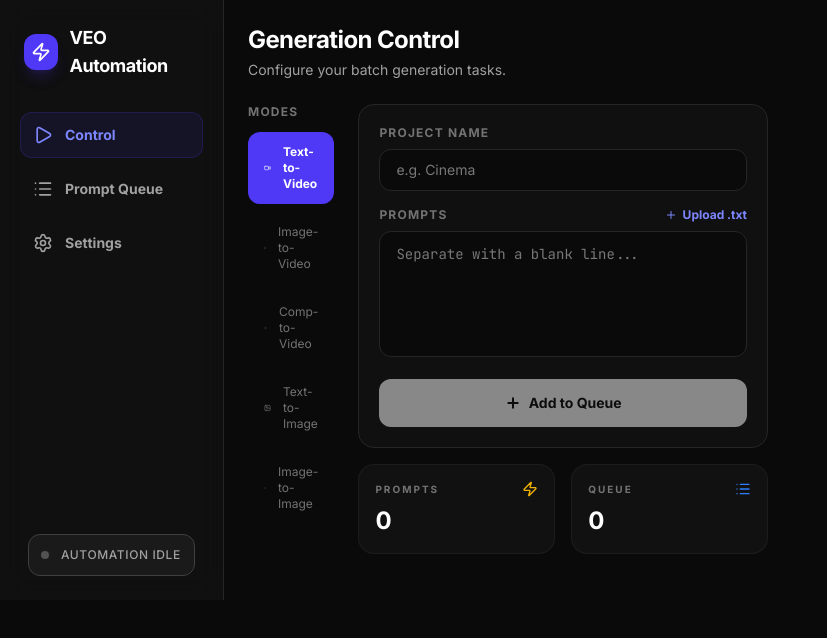
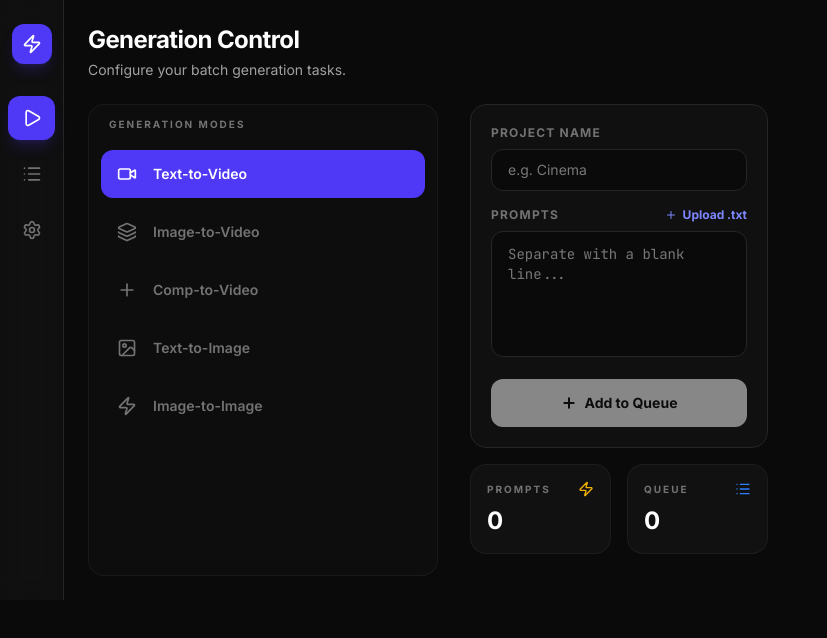
Before and after one commit to kent1715/ext-V-green, a React (Vite) app: page / in a window 1280 px wide. Shown: the top 638 px of the page, without its empty margins (0-827 px from the left). Built offline with nearby package versions, Linux system fonts and the light colour scheme.

Commit message:
feat(ui): Simplify sidebar for popup
Reduce sidebar width and remove text labels to optimize space in the browser popup view. Use icon-only buttons for navigation.

```diff
--- a/src/App.tsx
+++ b/src/App.tsx
@@ -76,55 +76,36 @@ export default function App() {
 
   return (
     <div className="flex w-[800px] h-[600px] bg-neutral-950 text-neutral-200 overflow-hidden">
-      {/* Sidebar - Fixed width for popup context */}
-      <nav className="w-56 border-r border-neutral-800 flex flex-col py-6 px-5 shrink-0 bg-neutral-900/50 backdrop-blur-md">
-        <div className="flex items-center gap-3 mb-8 px-1">
-          <div className="w-9 h-9 rounded-xl bg-indigo-600 flex items-center justify-center shadow-lg shadow-indigo-600/20">
+      {/* Sidebar - Compact for popup optimization */}
+      <nav className="w-16 border-r border-neutral-800 flex flex-col py-6 px-0 items-center shrink-0 bg-neutral-900/50 backdrop-blur-md">
+        <div className="mb-8">
+          <div className="w-10 h-10 rounded-xl bg-indigo-600 flex items-center justify-center shadow-lg shadow-indigo-600/20">
             <Zap className="w-5 h-5 text-white" />
           </div>
-          <span className="font-bold text-lg tracking-tight text-white">VEO Automation</span>
         </div>
 
-        <div className="flex flex-col gap-2 w-full">
-          <NavButton
+        <div className="flex flex-col gap-3 w-full px-2">
+          <NavIconButton
             active={activeTab === 'control'}
             onClick={() => setActiveTab('control')}
             icon={<Play className="w-5 h-5" />}
-            label="Control"
           />
-          <NavButton
+          <NavIconButton
             active={activeTab === 'queue'}
             onClick={() => setActiveTab('queue')}
             icon={<List className="w-5 h-5" />}
-            label="Prompt Queue"
             badge={queue.length > 0 ? queue.length : undefined}
           />
-          <NavButton
+          <NavIconButton
             active={activeTab === 'settings'}
             onClick={() => setActiveTab('settings')}
             icon={<SettingsIcon className="w-5 h-5" />}
-            label="Settings"
           />
-        </div>
-
-        <div className="mt-auto pt-6 px-2">
-          <div className={cn(
-            "p-3 rounded-xl flex items-center gap-3 border transition-all",
-            isExtensionActive ? "bg-green-500/10 border-green-500/50" : "bg-neutral-800/50 border-neutral-700"
-          )}>
-            <div className={cn(
-              "w-2 h-2 rounded-full",
-              isExtensionActive ? "bg-green-500 animate-pulse" : "bg-neutral-600"
-            )} />
-            <span className="hidden md:block text-xs font-medium uppercase tracking-wider text-neutral-400">
-              {isExtensionActive ? "Automation Active" : "Automation Idle"}
-            </span>
-          </div>
         </div>
       </nav>
 
       {/* Main Content */}
-      <main className="flex-1 overflow-y-auto relative">
+      <main className="flex-1 overflow-y-auto relative min-w-0">
         <AnimatePresence mode="wait">
           {activeTab === 'control' && <ControlTab key="control" mode={selectedMode} setMode={setSelectedMode} onAdd={addToQueue} queueCount={queue.length} />}
           {activeTab === 'queue' && (
@@ -142,6 +123,25 @@ export default function App() {
         </AnimatePresence>
       </main>
     </div>
+  );
+}
+
+function NavIconButton({ active, icon, onClick, badge }: { active: boolean, icon: React.ReactNode, onClick: () => void, badge?: number }) {
+  return (
+    <button
+      onClick={onClick}
+      className={cn(
+        "flex items-center justify-center p-3 rounded-xl transition-all relative group",
+        active ? "bg-indigo-600 text-white shadow-lg shadow-indigo-600/20" : "text-neutral-500 hover:bg-neutral-800 hover:text-neutral-300"
+      )}
+    >
+      {icon}
+      {badge !== undefined && (
+        <span className="absolute -top-1 -right-1 bg-indigo-600 text-white text-[10px] font-bold px-1.5 py-0.5 rounded-full min-w-[18px] text-center border-2 border-neutral-950">
+          {badge}
+        </span>
+      )}
+    </button>
   );
 }
 
@@ -211,17 +211,17 @@ function ControlTab({ mode, setMode, onAdd, queueCount }: { mode: GenerationMode
         <p className="text-neutral-400 text-sm">Configure your batch generation tasks.</p>
       </header>
 
-      <div className="grid grid-cols-5 gap-6 flex-1 min-h-0 overflow-hidden">
-        <div className="col-span-1 flex flex-col gap-2">
-          <label className="text-xs font-black uppercase tracking-widest text-neutral-500 mb-1">Modes</label>
-          <ModeButton active={mode === GenerationMode.TEXT_TO_VIDEO} onClick={() => setMode(GenerationMode.TEXT_TO_VIDEO)} icon={<Video className="w-4 h-4" />} label="Text-to-Video" />
-          <ModeButton active={mode === GenerationMode.IMAGE_TO_VIDEO} onClick={() => setMode(GenerationMode.IMAGE_TO_VIDEO)} icon={<Layers className="w-4 h-4" />} label="Image-to-Video" />
-          <ModeButton active={mode === GenerationMode.COMPONENTS_TO_VIDEO} onClick={() => setMode(GenerationMode.COMPONENTS_TO_VIDEO)} icon={<Plus className="w-4 h-4" />} label="Comp-to-Video" />
-          <ModeButton active={mode === GenerationMode.TEXT_TO_IMAGE} onClick={() => setMode(GenerationMode.TEXT_TO_IMAGE)} icon={<ImageIcon className="w-4 h-4" />} label="Text-to-Image" />
-          <ModeButton active={mode === GenerationMode.IMAGE_TO_IMAGE} onClick={() => setMode(GenerationMode.IMAGE_TO_IMAGE)} icon={<Zap className="w-4 h-4" />} label="Image-to-Image" />
+      <div className="flex gap-8 flex-1 min-h-0 overflow-hidden">
+        <div className="w-[350px] flex flex-col gap-2.5 shrink-0 bg-neutral-900/30 p-3 rounded-2xl border border-neutral-800/50">
+          <label className="text-[10px] font-black uppercase tracking-[0.2em] text-neutral-500 mb-2 px-2">Generation Modes</label>
+          <ModeButton active={mode === GenerationMode.TEXT_TO_VIDEO} onClick={() => setMode(GenerationMode.TEXT_TO_VIDEO)} icon={<Video className="w-5 h-5" />} label="Text-to-Video" />
+          <ModeButton active={mode === GenerationMode.IMAGE_TO_VIDEO} onClick={() => setMode(GenerationMode.IMAGE_TO_VIDEO)} icon={<Layers className="w-5 h-5" />} label="Image-to-Video" />
+          <ModeButton active={mode === GenerationMode.COMPONENTS_TO_VIDEO} onClick={() => setMode(GenerationMode.COMPONENTS_TO_VIDEO)} icon={<Plus className="w-5 h-5" />} label="Comp-to-Video" />
+          <ModeButton active={mode === GenerationMode.TEXT_TO_IMAGE} onClick={() => setMode(GenerationMode.TEXT_TO_IMAGE)} icon={<ImageIcon className="w-5 h-5" />} label="Text-to-Image" />
+          <ModeButton active={mode === GenerationMode.IMAGE_TO_IMAGE} onClick={() => setMode(GenerationMode.IMAGE_TO_IMAGE)} icon={<Zap className="w-5 h-5" />} label="Image-to-Image" />
         </div>
 
-        <div className="col-span-4 flex flex-col gap-4 overflow-y-auto pr-2">
+        <div className="flex-1 flex flex-col gap-4 overflow-y-auto pr-2">
           <div className="bg-neutral-900/50 border border-neutral-800 rounded-2xl p-5">
             <div className="mb-4">
               <label className="block text-xs font-bold uppercase tracking-widest text-neutral-500 mb-2">Project Name</label>
@@ -451,12 +451,12 @@ function ModeButton({ active, label, icon, onClick }: { active: boolean, label:
     <button
       onClick={onClick}
       className={cn(
-        "flex items-center gap-3 px-4 py-3 rounded-xl transition-all text-left group",
+        "flex items-center gap-4 px-4 py-3.5 rounded-xl transition-all text-left group",
         active ? "bg-indigo-600 text-white font-bold" : "text-neutral-500 hover:bg-neutral-800/50 hover:text-neutral-300"
       )}
     >
-      {icon}
-      <span className="text-xs">{label}</span>
+      <span className="shrink-0">{icon}</span>
+      <span className="text-sm whitespace-nowrap font-semibold">{label}</span>
     </button>
   );
 }
```
